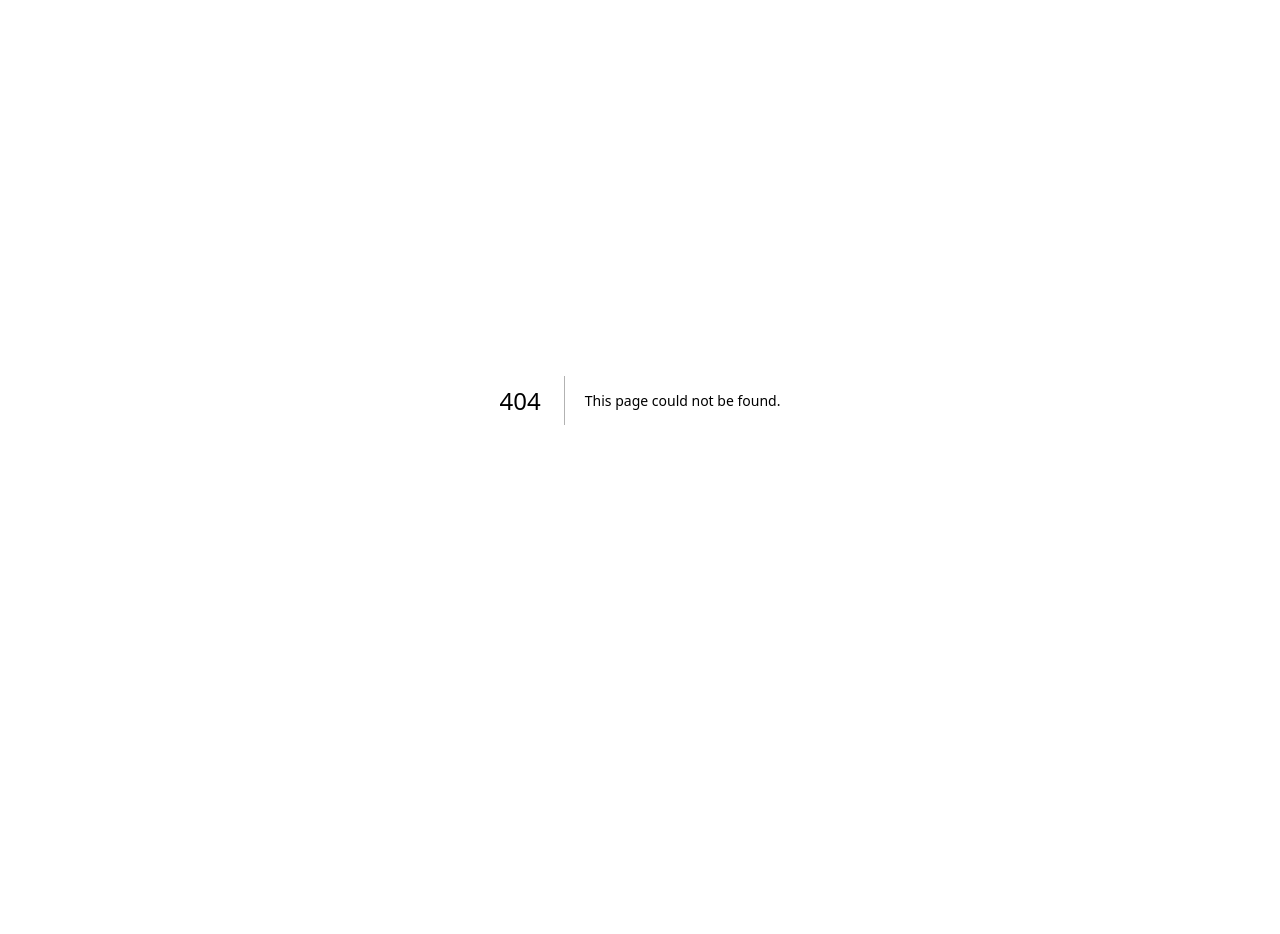
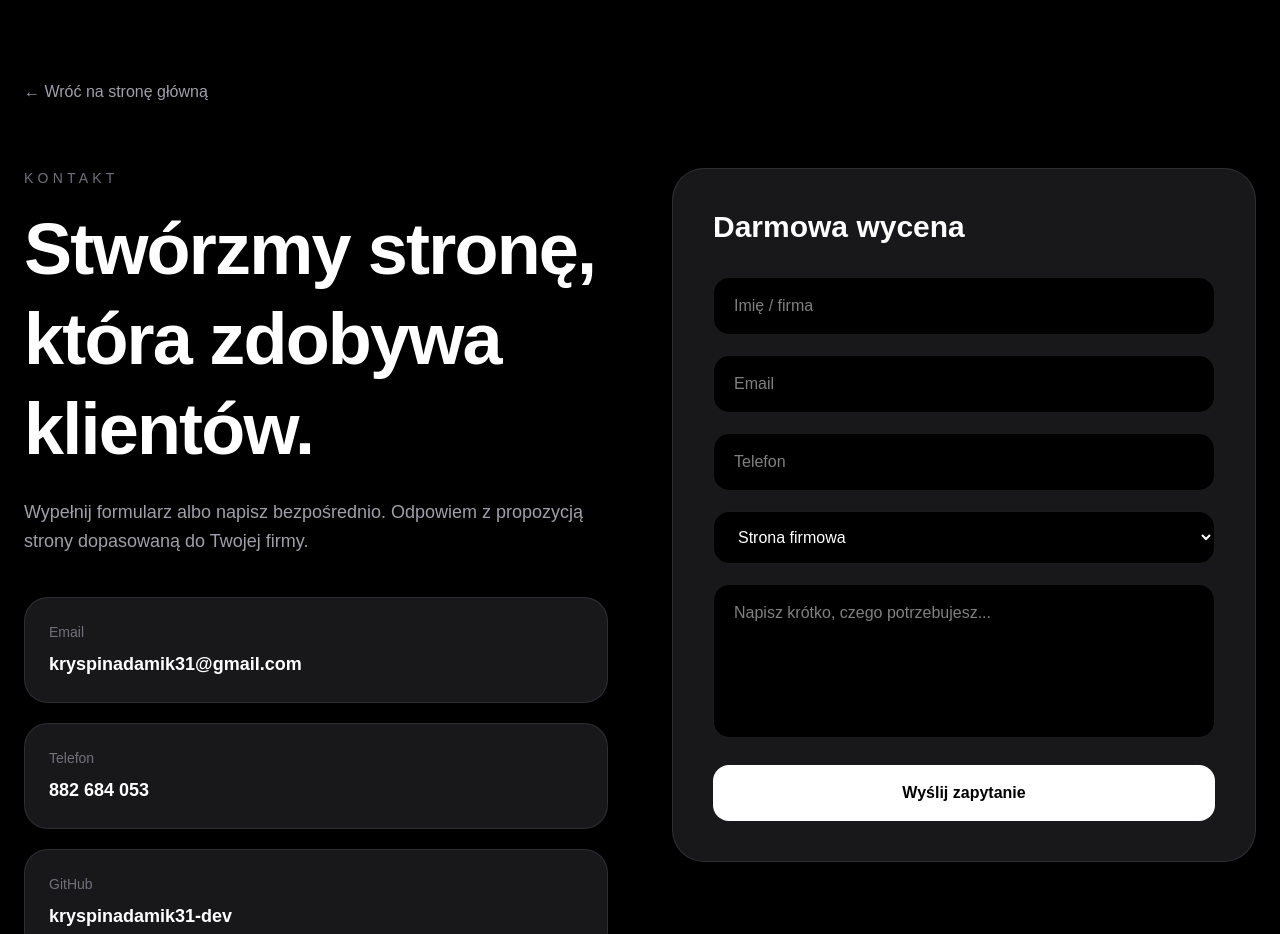
Before and after one commit to kryspinadamik31-dev/Portfolio, a Next.js app: page /kontakt in a window 1280 px wide. Before the commit this address had no page. Shown: the top 934 px of the page. Before the commit the page ends 800 px from the top, so only its background shows below. Built offline with nearby package versions, Linux system fonts and the light colour scheme.

Commit message:
working contact form

```diff
--- /dev/null
+++ b/app/kontakt/page.jsx
@@ -0,0 +1,118 @@
+import Link from "next/link";
+
+export default function KontaktPage() {
+  return (
+    <main className="min-h-screen bg-black text-white px-6 py-20">
+      <div className="max-w-7xl mx-auto">
+        <Link href="/" className="text-zinc-400 hover:text-white transition">
+          ← Wróć na stronę główną
+        </Link>
+
+        <section className="mt-16 grid lg:grid-cols-2 gap-16 items-start">
+          <div>
+            <p className="text-zinc-500 uppercase tracking-[0.3em] text-sm mb-4">
+              Kontakt
+            </p>
+
+            <h1 className="text-5xl lg:text-7xl font-black tracking-tight leading-tight">
+              Stwórzmy stronę, która zdobywa klientów.
+            </h1>
+
+            <p className="text-zinc-400 text-lg mt-6 max-w-xl leading-relaxed">
+              Wypełnij formularz albo napisz bezpośrednio. Odpowiem z propozycją
+              strony dopasowaną do Twojej firmy.
+            </p>
+
+            <div className="grid gap-5 mt-10">
+              <div className="bg-zinc-900 border border-white/10 rounded-3xl p-6">
+                <p className="text-zinc-500 text-sm">Email</p>
+                <a href="mailto:kryspinadamik31@gmail.com" className="block mt-2 text-lg font-semibold">
+                  kryspinadamik31@gmail.com
+                </a>
+              </div>
+
+              <div className="bg-zinc-900 border border-white/10 rounded-3xl p-6">
+                <p className="text-zinc-500 text-sm">Telefon</p>
+                <a href="tel:882684053" className="block mt-2 text-lg font-semibold">
+                  882 684 053
+                </a>
+              </div>
+
+              <div className="bg-zinc-900 border border-white/10 rounded-3xl p-6">
+                <p className="text-zinc-500 text-sm">GitHub</p>
+                <a
+                  href="https://github.com/kryspinadamik31-dev"
+                  target="_blank"
+                  className="block mt-2 text-lg font-semibold"
+                >
+                  kryspinadamik31-dev
+                </a>
+              </div>
+            </div>
+          </div>
+
+          <form
+            action="https://api.web3forms.com/submit"
+            method="POST"
+            className="bg-zinc-900 border border-white/10 rounded-[32px] p-8 lg:p-10"
+          >
+            <input type="hidden" name="access_key" value="657ffc26-ee39-46eb-b301-aa75487d0b6d" />
+            <input type="hidden" name="subject" value="Nowe zapytanie z NextByte" />
+            <input type="hidden" name="from_name" value="NextByte" />
+
+            <h2 className="text-3xl font-black">Darmowa wycena</h2>
+
+            <div className="mt-8 space-y-5">
+              <input
+                name="name"
+                required
+                placeholder="Imię / firma"
+                className="w-full bg-black border border-white/10 rounded-2xl px-5 py-4 outline-none focus:border-white/30 transition"
+              />
+
+              <input
+                name="email"
+                type="email"
+                required
+                placeholder="Email"
+                className="w-full bg-black border border-white/10 rounded-2xl px-5 py-4 outline-none focus:border-white/30 transition"
+              />
+
+              <input
+                name="phone"
+                placeholder="Telefon"
+                className="w-full bg-black border border-white/10 rounded-2xl px-5 py-4 outline-none focus:border-white/30 transition"
+              />
+
+              <select
+                name="project_type"
+                className="w-full bg-black border border-white/10 rounded-2xl px-5 py-4 outline-none focus:border-white/30 transition"
+              >
+                <option>Strona firmowa</option>
+                <option>Landing page</option>
+                <option>Portfolio</option>
+                <option>Sklep internetowy</option>
+                <option>Odświeżenie obecnej strony</option>
+              </select>
+
+              <textarea
+                name="message"
+                required
+                rows="5"
+                placeholder="Napisz krótko, czego potrzebujesz..."
+                className="w-full bg-black border border-white/10 rounded-2xl px-5 py-4 outline-none focus:border-white/30 transition resize-none"
+              />
+
+              <button
+                type="submit"
+                className="w-full px-7 py-4 rounded-2xl bg-white text-black font-semibold hover:scale-[1.02] transition"
+              >
+                Wyślij zapytanie
+              </button>
+            </div>
+          </form>
+        </section>
+      </div>
+    </main>
+  );
+}
```
